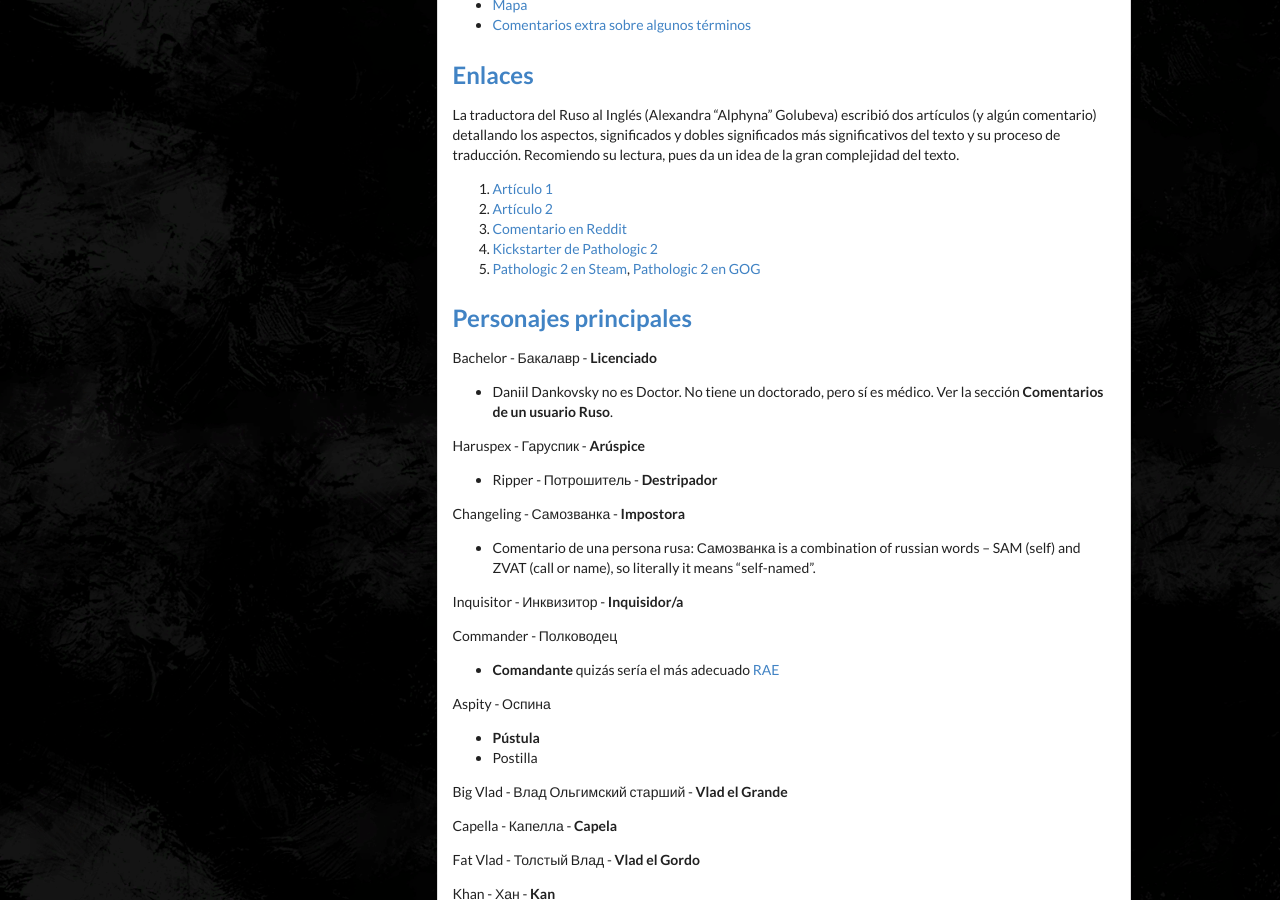
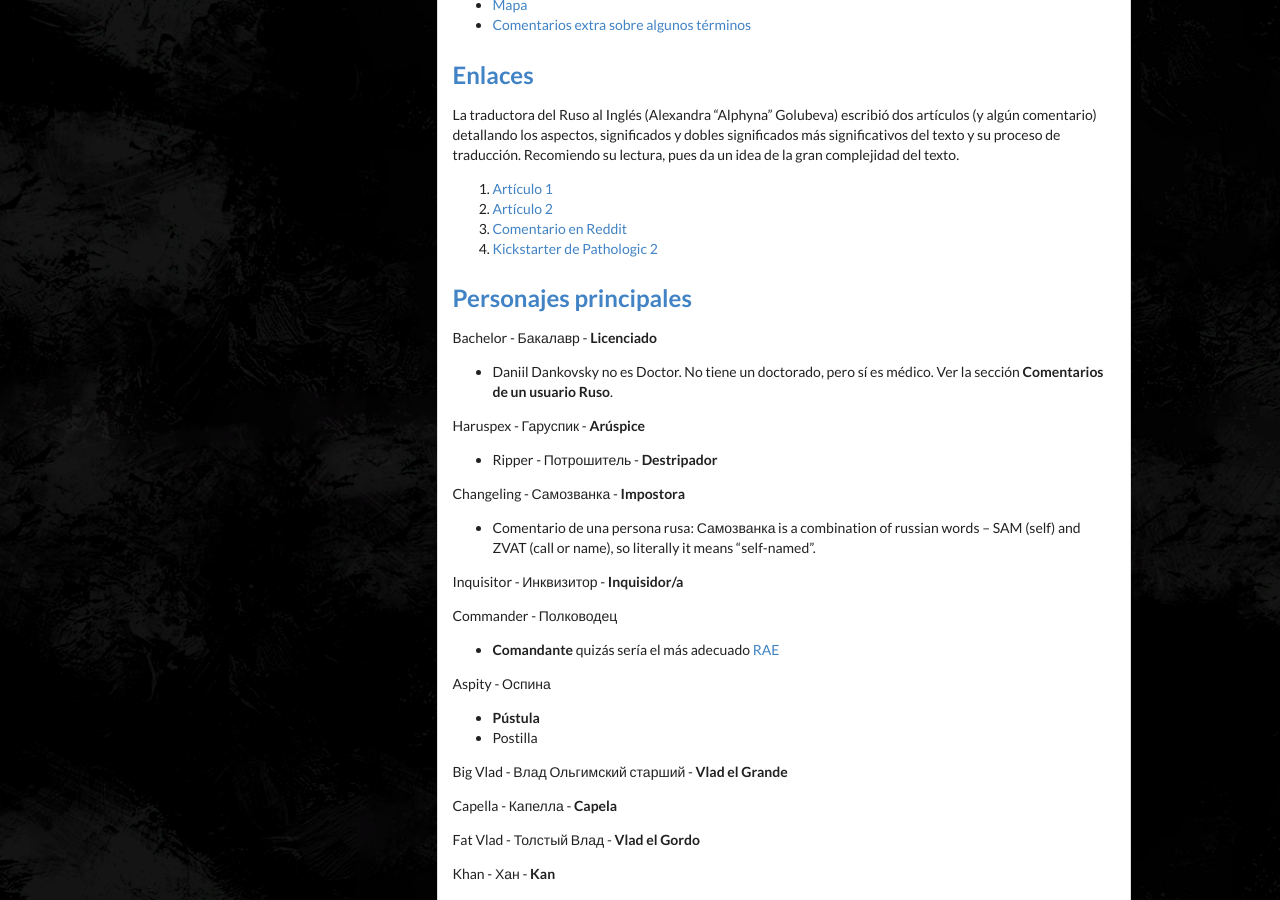
Before and after one commit to pathologic-es/pathologic-es.github.io, a Jekyll site: the page built from glosario/pathologic-classic-hd.md, in a window 1280 px wide and 900 px high, scrolled down 457 px. Built offline with Jekyll 4.4.1, drawn with Linux system fonts in a browser that asks for light colours; our own code applies the rules of GitHub Pages for plain Markdown files.

Commit message:
Update pathologic-classic-hd.md

```diff
--- a/glosario/pathologic-classic-hd.md
+++ b/glosario/pathologic-classic-hd.md
@@ -27,7 +27,6 @@ La traductora del Ruso al Inglés (Alexandra “Alphyna” Golubeva) escribió d
 2.  [Artículo 2](https://www.kickstarter.com/projects/1535515364/pathologic/posts/1320682)
 3.  [Comentario en Reddit](https://www.reddit.com/r/IAmA/comments/2i6yts/we_are_a_russian_game_development_studio_named/)
 4.  [Kickstarter de Pathologic 2](https://www.kickstarter.com/projects/1535515364/pathologic)
-5.  [Pathologic 2 en Steam](https://store.steampowered.com/app/505230/Pathologic_2/), [Pathologic 2 en GOG](https://www.gog.com/game/pathologic_2)
 
 ##  <a id="principales">Personajes principales</a>
 
```
